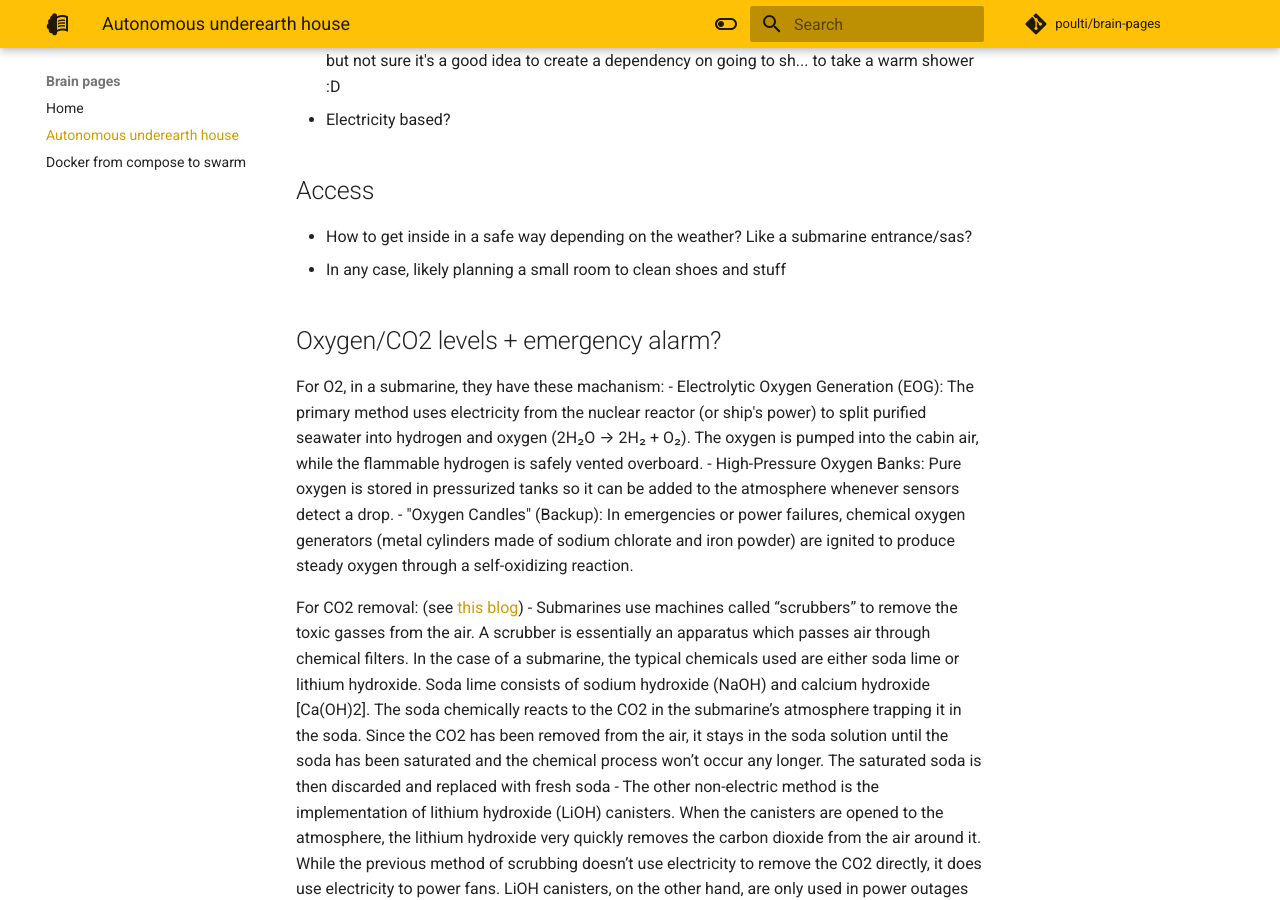
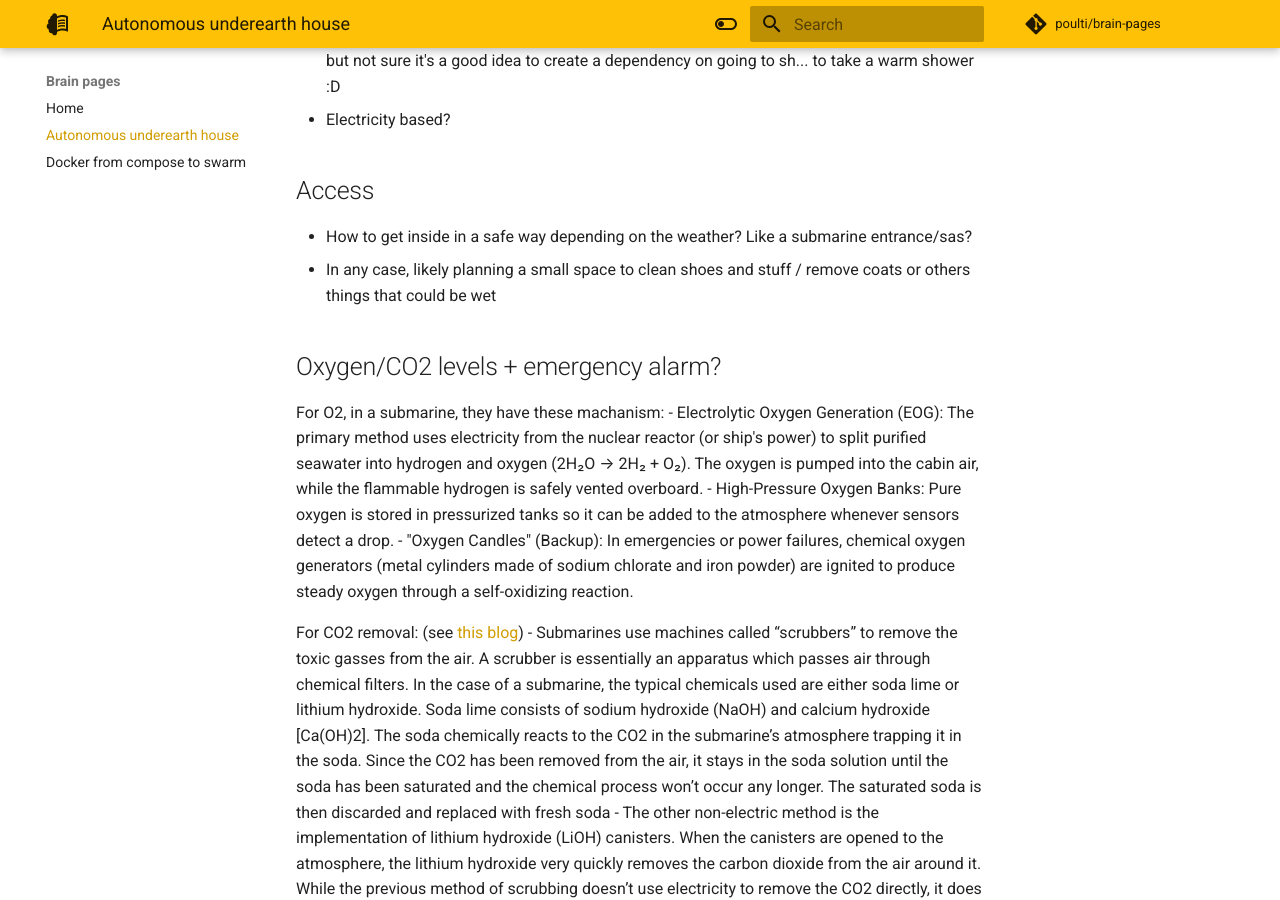
Before and after one commit to poulti/brain-pages, an MkDocs documentation site: the page built from docs/autonomous-underearth-house.md, in a window 1280 px wide and 900 px high, scrolled down 2534 px. Built offline with MkDocs 1.6.1 and Material for MkDocs 9.7.7, drawn with Linux system fonts in a browser that asks for light colours; comment, search, counter and statistics services are not loaded.

Commit message:
Entrance notes

```diff
--- a/docs/autonomous-underearth-house.md
+++ b/docs/autonomous-underearth-house.md
@@ -56,7 +56,7 @@ Overall, probably easier to have a prefab pod that is built for underground cond
 
 ## Access
 - How to get inside in a safe way depending on the weather? Like a submarine entrance/sas?
-- In any case, likely planning a small room to clean shoes and stuff
+- In any case, likely planning a small space to clean shoes and stuff / remove coats or others things that could be wet
 
 ## Oxygen/CO2 levels + emergency alarm?
 For O2, in a submarine, they have these machanism:
```
